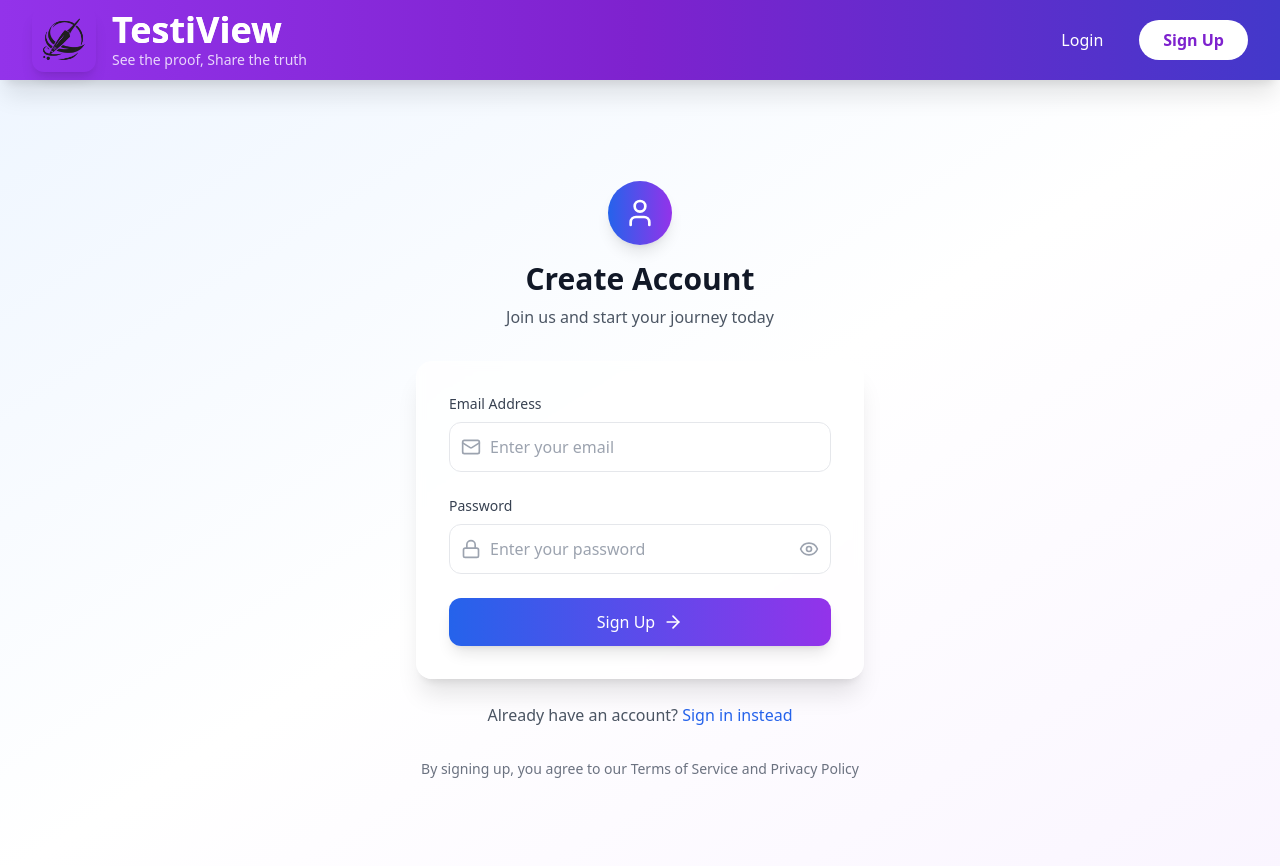
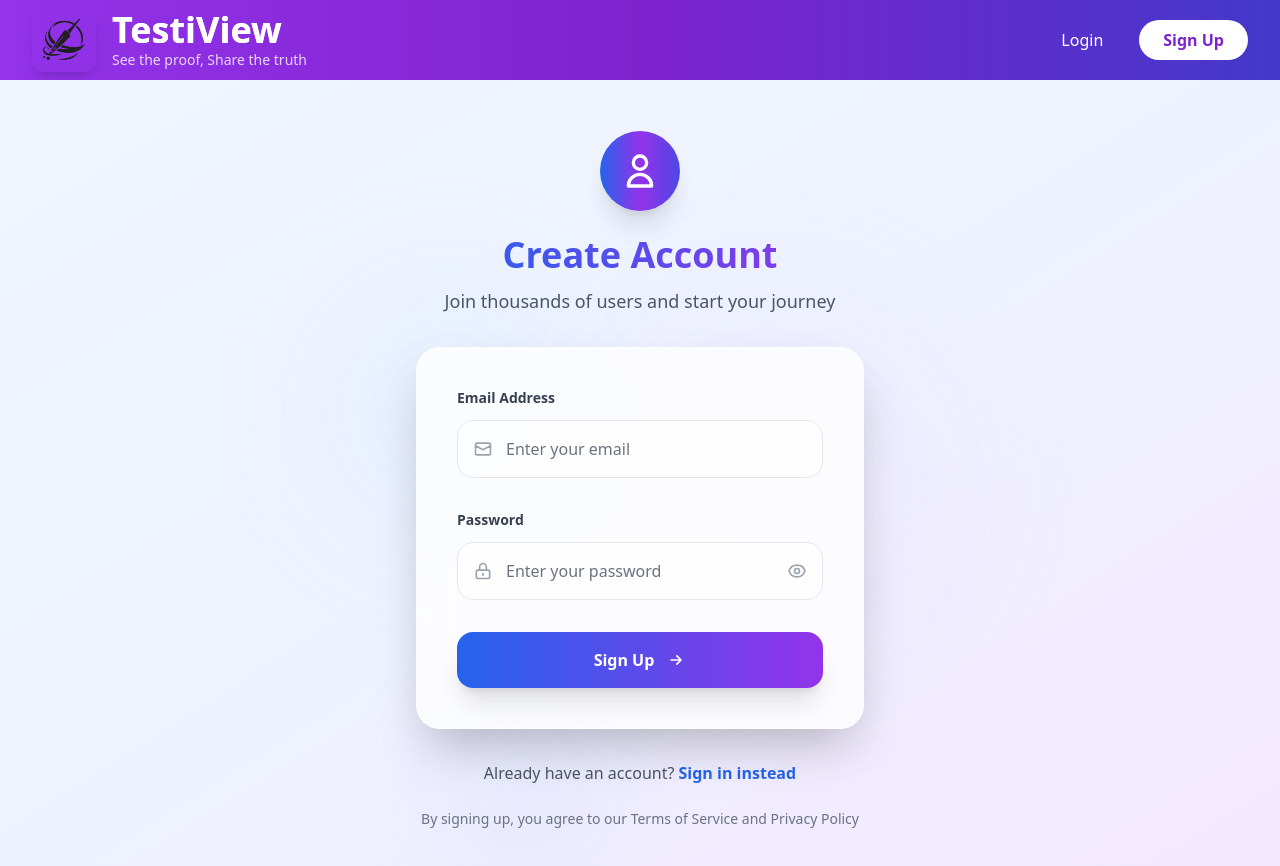
Before and after one commit to Vansh98789/testiview_to_deploy, a React (Vite) app in the folder frontend/: page /signup in a window 1280 px wide. Shown: the top 866 px of the page. Built offline with nearby package versions, Linux system fonts and the light colour scheme.

Commit message:
Update signup.jsx

```diff
--- a/frontend/src/routes/signup.jsx
+++ b/frontend/src/routes/signup.jsx
@@ -1,5 +1,4 @@
 import { useState } from "react";
-import { Mail, Lock, Eye, EyeOff, User, ArrowRight } from "lucide-react";
 
 function Signup() {
     const [email, setEmail] = useState("");
@@ -7,15 +6,14 @@ function Signup() {
     const [showPassword, setShowPassword] = useState(false);
     const [loading, setLoading] = useState(false);
     const [error, setError] = useState("");
+    const [success, setSuccess] = useState(false);
 
-    // Mock navigation function since useNavigate isn't available
+    // Mock navigation function
     const navigate = (path) => {
         console.log(`Navigating to ${path}`);
-        alert(`Would navigate to ${path}`);
     };
 
-    const handleSubmit = async (e) => {
-        e.preventDefault();
+    const handleSubmit = async () => {
         setLoading(true);
         setError("");
 
@@ -25,15 +23,22 @@ function Signup() {
             return;
         }
 
+        if (password.length < 6) {
+            setError("Password must be at least 6 characters long.");
+            setLoading(false);
+            return;
+        }
+
         // Simulate API call
         try {
-            // Mock successful signup
             setTimeout(() => {
-                const userData = { id: "mock-user-id", email };
-                // Note: localStorage not used in Claude artifacts
-                alert("Signup successful! Redirecting to your dashboard...");
-                navigate("/dashboard");
+                setSuccess(true);
                 setLoading(false);
+
+                setTimeout(() => {
+                    alert("Signup successful! Redirecting to your dashboard...");
+                    navigate("/dashboard");
+                }, 2000);
             }, 1500);
         } catch (error) {
             console.error("Error signing up:", error);
@@ -42,69 +47,122 @@ function Signup() {
         }
     };
 
+    const handleKeyPress = (e) => {
+        if (e.key === 'Enter' && !loading) {
+            handleSubmit();
+        }
+    };
+
+    if (success) {
+        return (
+            <div className="min-h-screen bg-gradient-to-br from-green-50 via-white to-blue-50 flex items-center justify-center p-4">
+                <div className="w-full max-w-md text-center">
+                    <div className="bg-white/90 backdrop-blur-sm rounded-3xl shadow-2xl border border-white/30 p-12">
+                        <div className="w-20 h-20 bg-gradient-to-r from-green-500 to-blue-500 rounded-full flex items-center justify-center mx-auto mb-6 shadow-lg animate-bounce">
+                            <svg className="w-10 h-10 text-white" fill="none" stroke="currentColor" viewBox="0 0 24 24">
+                                <path strokeLinecap="round" strokeLinejoin="round" strokeWidth={2} d="M5 13l4 4L19 7" />
+                            </svg>
+                        </div>
+                        <h2 className="text-2xl font-bold text-gray-900 mb-4">Account Created Successfully!</h2>
+                        <p className="text-gray-600 mb-6">Welcome aboard! Redirecting you to your dashboard...</p>
+                        <div className="flex justify-center">
+                            <div className="w-8 h-8 border-4 border-blue-200 border-t-blue-600 rounded-full animate-spin"></div>
+                        </div>
+                    </div>
+                </div>
+            </div>
+        );
+    }
+
     return (
-        <div className="min-h-screen bg-gradient-to-br from-blue-50 via-white to-purple-50 flex items-center justify-center p-4">
-            <div className="w-full max-w-md">
+        <div className="min-h-screen bg-gradient-to-br from-blue-50 via-indigo-50 to-purple-100 flex items-center justify-center p-4 relative overflow-hidden">
+            {/* Animated background elements */}
+            <div className="absolute top-0 left-0 w-full h-full overflow-hidden pointer-events-none">
+                <div className="absolute top-1/4 left-1/4 w-64 h-64 bg-blue-200/20 rounded-full blur-3xl animate-pulse"></div>
+                <div className="absolute bottom-1/4 right-1/4 w-96 h-96 bg-purple-200/20 rounded-full blur-3xl animate-pulse" style={{animationDelay: '1s'}}></div>
+                <div className="absolute top-3/4 left-1/3 w-48 h-48 bg-indigo-200/30 rounded-full blur-2xl animate-pulse" style={{animationDelay: '0.5s'}}></div>
+            </div>
+
+            <div className="w-full max-w-md relative z-10">
                 {/* Header */}
                 <div className="text-center mb-8">
-                    <div className="w-16 h-16 bg-gradient-to-r from-blue-600 to-purple-600 rounded-full flex items-center justify-center mx-auto mb-4 shadow-lg">
-                        <User className="w-8 h-8 text-white" />
+                    <div className="w-20 h-20 bg-gradient-to-r from-blue-600 via-purple-600 to-indigo-600 rounded-full flex items-center justify-center mx-auto mb-6 shadow-xl transform hover:scale-110 transition-transform duration-300">
+                        <svg className="w-10 h-10 text-white" fill="none" stroke="currentColor" viewBox="0 0 24 24">
+                            <path strokeLinecap="round" strokeLinejoin="round" strokeWidth={2} d="M16 7a4 4 0 11-8 0 4 4 0 018 0zM12 14a7 7 0 00-7 7h14a7 7 0 00-7-7z" />
+                        </svg>
                     </div>
-                    <h1 className="text-3xl font-bold text-gray-900 mb-2">Create Account</h1>
-                    <p className="text-gray-600">Join us and start your journey today</p>
+                    <h1 className="text-4xl font-bold bg-gradient-to-r from-blue-600 to-purple-600 bg-clip-text text-transparent mb-3">
+                        Create Account
+                    </h1>
+                    <p className="text-gray-600 text-lg">Join thousands of users and start your journey</p>
                 </div>
 
                 {/* Signup Card */}
-                <div className="bg-white/70 backdrop-blur-sm rounded-2xl shadow-xl border border-white/20 p-8">
+                <div className="bg-white/80 backdrop-blur-lg rounded-3xl shadow-2xl border border-white/30 p-10 transform hover:scale-[1.02] transition-all duration-300">
                     {/* Error Message */}
                     {error && (
-                        <div className="mb-6 p-4 bg-red-50 border-l-4 border-red-500 rounded-r-lg">
-                            <p className="text-red-700 text-sm">{error}</p>
+                        <div className="mb-6 p-4 bg-red-50/80 border border-red-200 rounded-2xl">
+                            <p className="text-red-700 text-sm font-medium text-center">{error}</p>
                         </div>
                     )}
 
-                    <div className="space-y-6">
+                    <div className="space-y-8">
                         {/* Email Field */}
-                        <div className="space-y-2">
-                            <label htmlFor="email" className="text-sm font-medium text-gray-700 block">
+                        <div className="space-y-3">
+                            <label htmlFor="email" className="text-sm font-semibold text-gray-700 block">
                                 Email Address
                             </label>
-                            <div className="relative">
-                                <Mail className="absolute left-3 top-1/2 transform -translate-y-1/2 w-5 h-5 text-gray-400" />
+                            <div className="relative group">
+                                <svg className="absolute left-4 top-1/2 transform -translate-y-1/2 w-5 h-5 text-gray-400 group-focus-within:text-blue-500 transition-colors" fill="none" stroke="currentColor" viewBox="0 0 24 24">
+                                    <path strokeLinecap="round" strokeLinejoin="round" strokeWidth={2} d="M3 8l7.89 4.26a2 2 0 002.22 0L21 8M5 19h14a2 2 0 002-2V7a2 2 0 00-2-2H5a2 2 0 00-2 2v10a2 2 0 002 2z" />
+                                </svg>
                                 <input
                                     type="email"
                                     id="email"
                                     value={email}
                                     onChange={(e) => setEmail(e.target.value)}
+                                    onKeyPress={handleKeyPress}
                                     required
-                                    className="w-full pl-10 pr-4 py-3 border border-gray-200 rounded-xl focus:outline-none focus:ring-2 focus:ring-blue-500 focus:border-transparent transition-all duration-200 bg-white/50"
+                                    className="w-full pl-12 pr-4 py-4 border border-gray-200 rounded-2xl focus:outline-none focus:ring-2 focus:ring-blue-500 focus:border-transparent transition-all duration-300 bg-white/60 hover:bg-white/80 text-gray-900 placeholder-gray-500"
                                     placeholder="Enter your email"
                                 />
                             </div>
                         </div>
 
                         {/* Password Field */}
-                        <div className="space-y-2">
-                            <label htmlFor="password" className="text-sm font-medium text-gray-700 block">
+                        <div className="space-y-3">
+                            <label htmlFor="password" className="text-sm font-semibold text-gray-700 block">
                                 Password
                             </label>
-                            <div className="relative">
-                                <Lock className="absolute left-3 top-1/2 transform -translate-y-1/2 w-5 h-5 text-gray-400" />
+                            <div className="relative group">
+                                <svg className="absolute left-4 top-1/2 transform -translate-y-1/2 w-5 h-5 text-gray-400 group-focus-within:text-blue-500 transition-colors" fill="none" stroke="currentColor" viewBox="0 0 24 24">
+                                    <path strokeLinecap="round" strokeLinejoin="round" strokeWidth={2} d="M12 15v2m-6 4h12a2 2 0 002-2v-6a2 2 0 00-2-2H6a2 2 0 00-2 2v6a2 2 0 002 2zm10-10V7a4 4 0 00-8 0v4h8z" />
+                                </svg>
                                 <input
                                     type={showPassword ? "text" : "password"}
                                     id="password"
                                     value={password}
                                     onChange={(e) => setPassword(e.target.value)}
+                                    onKeyPress={handleKeyPress}
                                     required
-                                    className="w-full pl-10 pr-12 py-3 border border-gray-200 rounded-xl focus:outline-none focus:ring-2 focus:ring-blue-500 focus:border-transparent transition-all duration-200 bg-white/50"
+                                    className="w-full pl-12 pr-14 py-4 border border-gray-200 rounded-2xl focus:outline-none focus:ring-2 focus:ring-blue-500 focus:border-transparent transition-all duration-300 bg-white/60 hover:bg-white/80 text-gray-900 placeholder-gray-500"
                                     placeholder="Enter your password"
                                 />
                                 <button
                                     type="button"
                                     onClick={() => setShowPassword(!showPassword)}
-                                    className="absolute right-3 top-1/2 transform -translate-y-1/2 text-gray-400 hover:text-gray-600 transition-colors"
+                                    className="absolute right-4 top-1/2 transform -translate-y-1/2 text-gray-400 hover:text-blue-600 transition-colors focus:outline-none"
                                 >
-                                    {showPassword ? <EyeOff className="w-5 h-5" /> : <Eye className="w-5 h-5" />}
+                                    {showPassword ? (
+                                        <svg className="w-5 h-5" fill="none" stroke="currentColor" viewBox="0 0 24 24">
+                                            <path strokeLinecap="round" strokeLinejoin="round" strokeWidth={2} d="M13.875 18.825A10.05 10.05 0 0112 19c-4.478 0-8.268-2.943-9.543-7a9.97 9.97 0 011.563-3.029m5.858.908a3 3 0 114.243 4.243M9.878 9.878l4.242 4.242M9.878 9.878L3 3m6.878 6.878L12 12m7.8-2.9l-3.9 3.9" />
+                                        </svg>
+                                    ) : (
+                                        <svg className="w-5 h-5" fill="none" stroke="currentColor" viewBox="0 0 24 24">
+                                            <path strokeLinecap="round" strokeLinejoin="round" strokeWidth={2} d="M15 12a3 3 0 11-6 0 3 3 0 016 0z" />
+                                            <path strokeLinecap="round" strokeLinejoin="round" strokeWidth={2} d="M2.458 12C3.732 7.943 7.523 5 12 5c4.478 0 8.268 2.943 9.542 7-1.274 4.057-5.064 7-9.542 7-4.477 0-8.268-2.943-9.542-7z" />
+                                        </svg>
+                                    )}
                                 </button>
                             </div>
                         </div>
@@ -114,7 +172,7 @@ function Signup() {
                             type="button"
                             onClick={handleSubmit}
                             disabled={loading}
-                            className="w-full bg-gradient-to-r from-blue-600 to-purple-600 text-white py-3 px-4 rounded-xl font-medium hover:from-blue-700 hover:to-purple-700 focus:outline-none focus:ring-2 focus:ring-blue-500 focus:ring-offset-2 disabled:opacity-50 disabled:cursor-not-allowed transition-all duration-200 flex items-center justify-center gap-2 shadow-lg"
+                            className="w-full bg-gradient-to-r from-blue-600 to-purple-600 text-white py-4 px-6 rounded-2xl font-semibold hover:from-blue-700 hover:to-purple-700 focus:outline-none focus:ring-2 focus:ring-blue-500 focus:ring-offset-2 disabled:opacity-50 disabled:cursor-not-allowed transition-all duration-300 flex items-center justify-center gap-3 shadow-xl hover:shadow-2xl transform hover:scale-[1.02]"
                         >
                             {loading ? (
                                 <>
@@ -124,7 +182,9 @@ function Signup() {
                             ) : (
                                 <>
                                     Sign Up
-                                    <ArrowRight className="w-5 h-5" />
+                                    <svg className="w-5 h-5" fill="none" stroke="currentColor" viewBox="0 0 24 24">
+                                        <path strokeLinecap="round" strokeLinejoin="round" strokeWidth={2} d="M13 7l5 5m0 0l-5 5m5-5H6" />
+                                    </svg>
                                 </>
                             )}
                         </button>
@@ -132,12 +192,12 @@ function Signup() {
                 </div>
 
                 {/* Login Link */}
-                <div className="text-center mt-6">
+                <div className="text-center mt-8">
                     <p className="text-gray-600">
                         Already have an account?{" "}
                         <a
                             href="/login"
-                            className="text-blue-600 font-medium hover:text-blue-700 transition-colors"
+                            className="text-blue-600 font-semibold hover:text-blue-700 transition-colors"
                         >
                             Sign in instead
                         </a>
@@ -145,7 +205,7 @@ function Signup() {
                 </div>
 
                 {/* Footer */}
-                <div className="text-center mt-8 text-sm text-gray-500">
+                <div className="text-center mt-6 text-sm text-gray-500">
                     <p>By signing up, you agree to our Terms of Service and Privacy Policy</p>
                 </div>
             </div>
```
